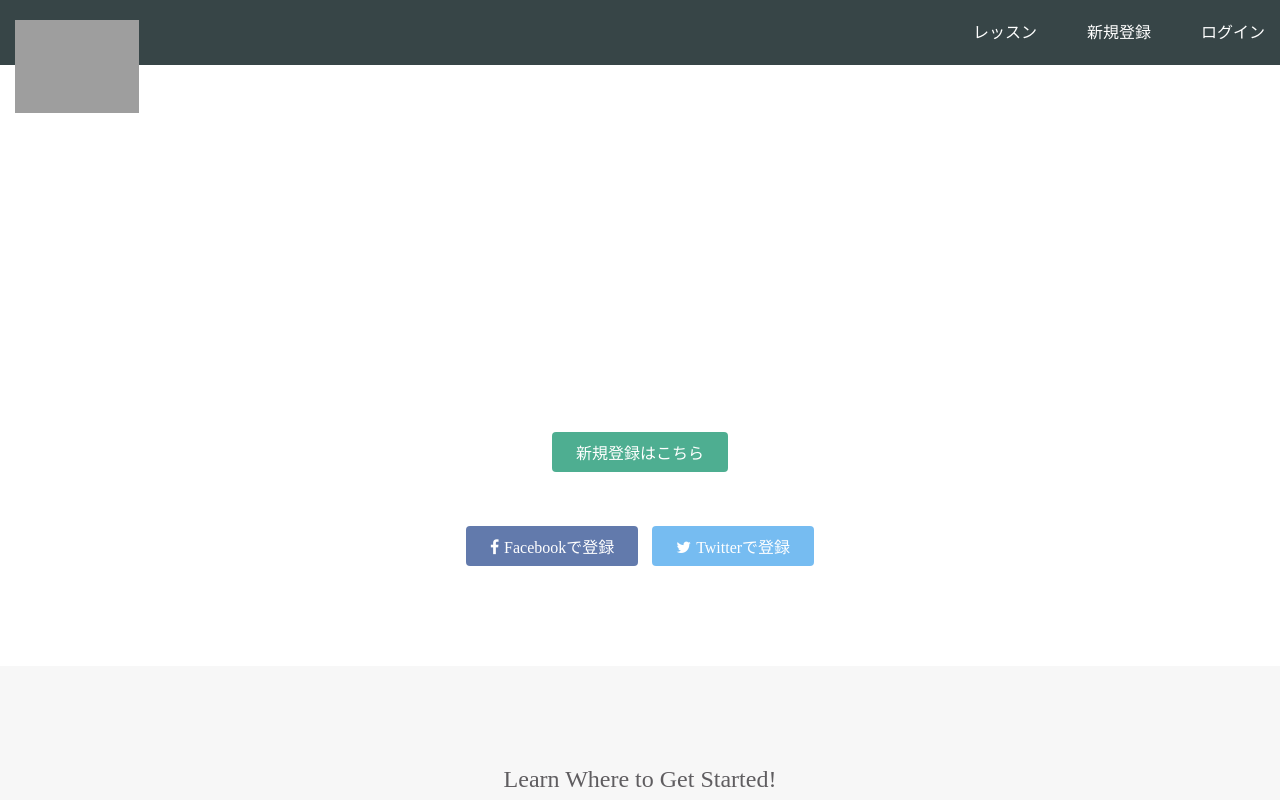
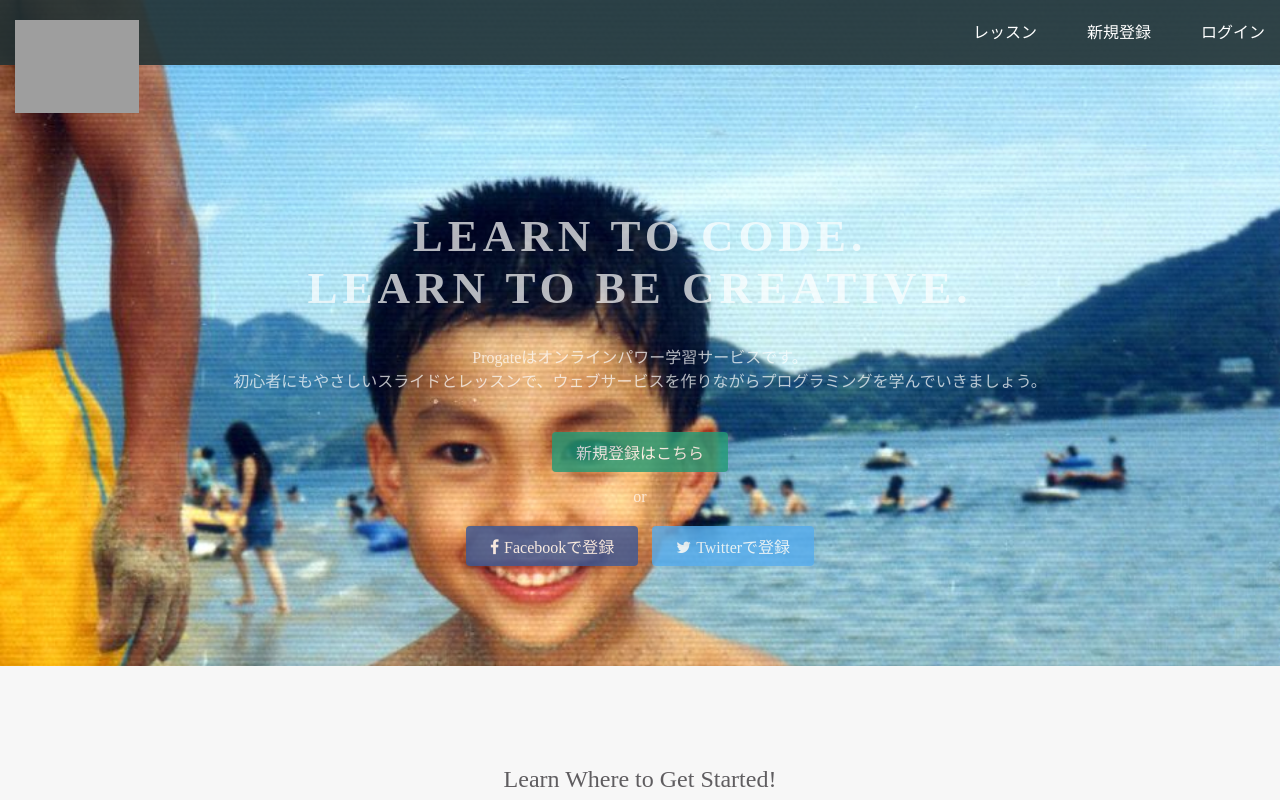
Before and after one commit to Do-t55/Do-t55.github.io, a plain HTML site: page index.html in a window 1280 px wide. Shown: the top 800 px of the page. Drawn offline with Linux system fonts and the light colour scheme; grey boxes are pictures that could not be loaded.

Commit message:
Update stylesheet.css

```diff
--- a/stylesheet.css
+++ b/stylesheet.css
@@ -19,7 +19,7 @@ a {
 
 .top-wrapper {
   padding: 180px 0 100px 0;
-  background-image: url(top.png);
+  background-image: url(img098.jpg);
   background-size: cover;
   color: white;
   text-align: center;
```
